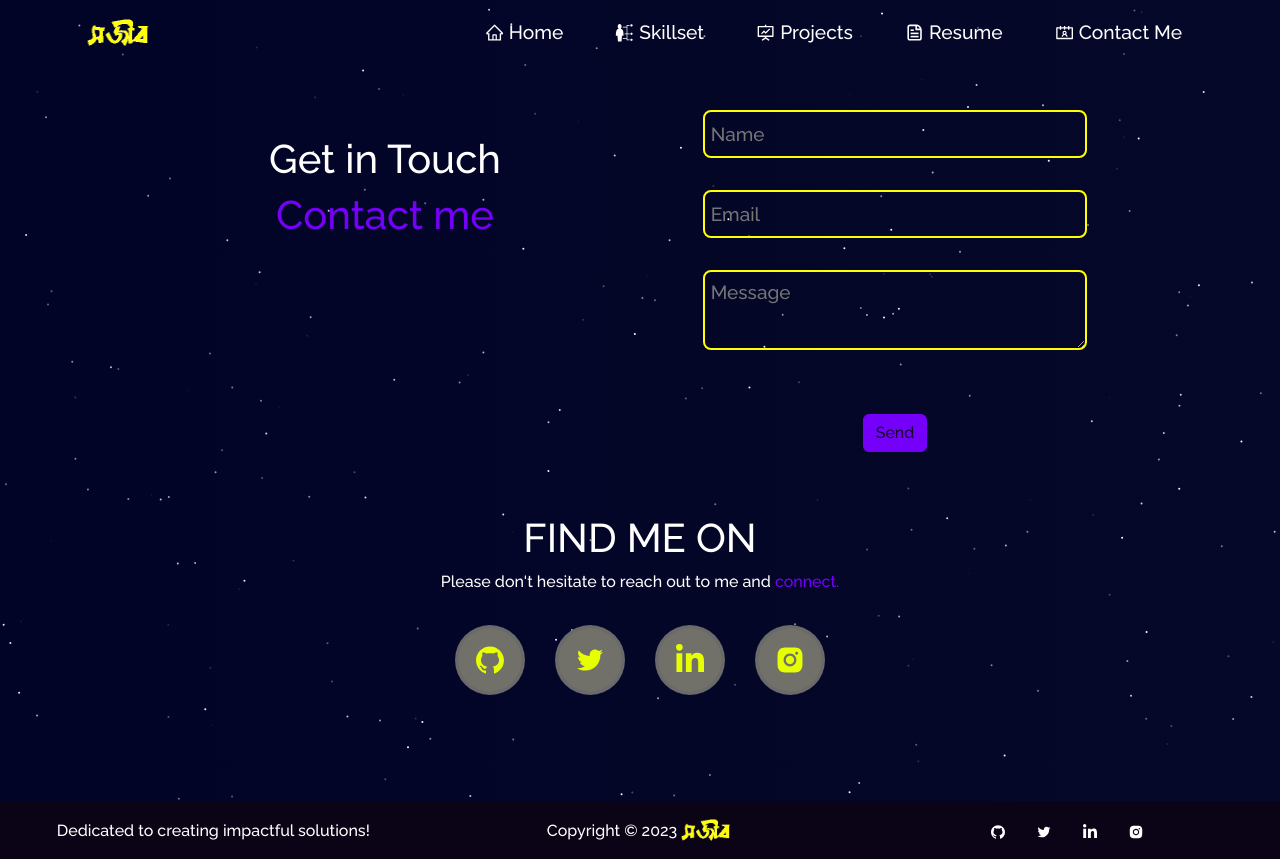
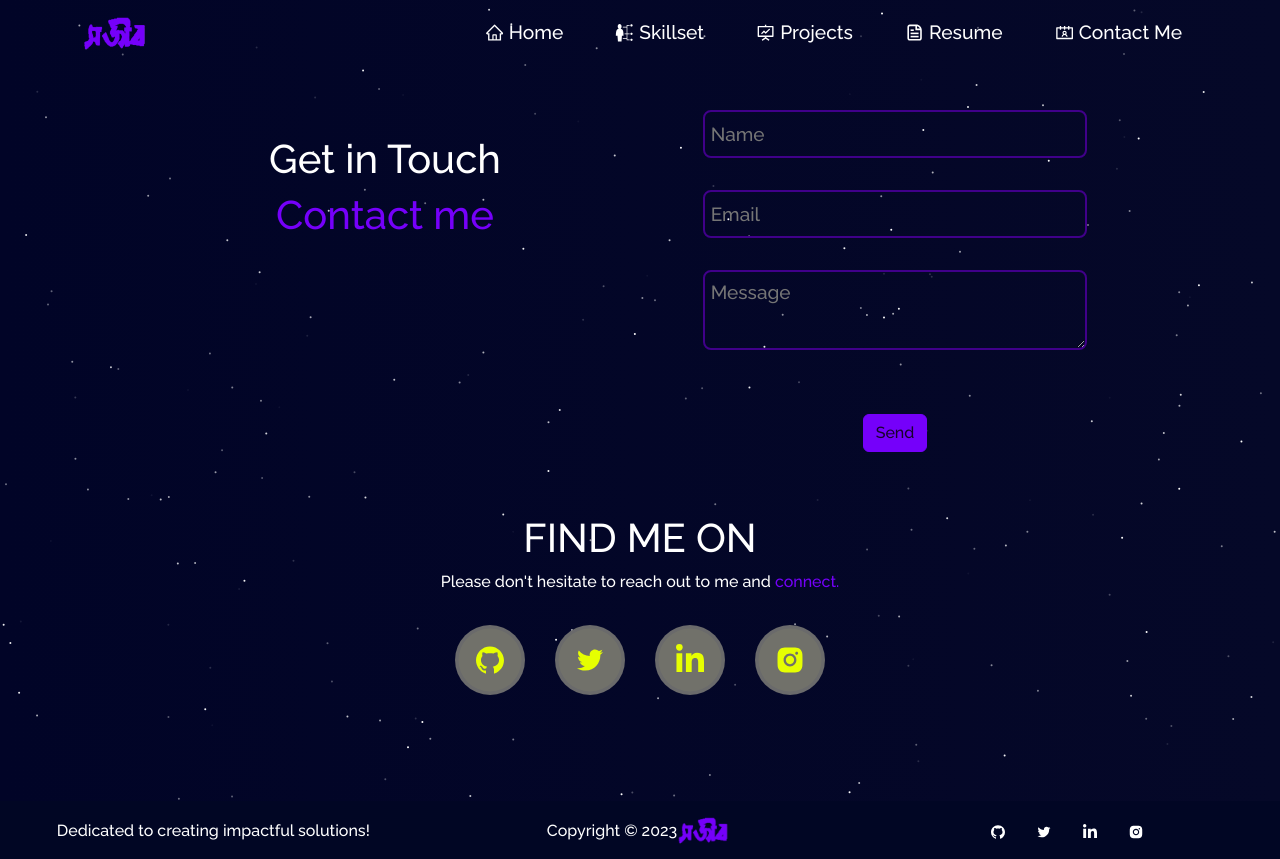
Before and after one commit to 19sajib/portfolio, a React (Create React App) app: page /contact in a window 1280 px wide. Built offline with nearby package versions, Linux system fonts and the light colour scheme.

Commit message:
🌈 Color Change 🌈

```diff
--- a/src/components/Contact/Contact.css
+++ b/src/components/Contact/Contact.css
@@ -34,14 +34,14 @@
     height: 3rem;
     padding: 0.3em;
     outline: none;
-    border: 2px solid yellow;
+    border: 2px solid #40008a;
     border-radius: 8px;
     font-size: 19px;
     color: white
 }
 
 .c-right .user:hover{
-    box-shadow: 0 0 9px #fdf901;
+    box-shadow: 0 0 9px #7500fa;
 }
 
 input{
--- a/src/components/Footer/Footer.jsx
+++ b/src/components/Footer/Footer.jsx
@@ -6,7 +6,7 @@ import {
   AiFillInstagram,
 } from "react-icons/ai";
 import { FaLinkedinIn } from "react-icons/fa";
-import logo from "../../assets/s.png";
+import logo from "../../assets/sLogo.png";
 
 const Footer = () => {
     let date = new Date();
--- a/src/components/Navbar/Navbar.jsx
+++ b/src/components/Navbar/Navbar.jsx
@@ -2,7 +2,7 @@ import React, { useState } from "react";
 import Navbar from "react-bootstrap/Navbar";
 import Nav from "react-bootstrap/Nav";
 import Container from "react-bootstrap/Container";
-import logo from "../../assets/s.png";
+import logo from "../../assets/sLogo.png";
 // import Button from "react-bootstrap/Button";
 import { Link } from "react-router-dom";
 // import { CgGitFork } from "react-icons/cg";
--- a/src/style.css
+++ b/src/style.css
@@ -9,7 +9,7 @@ html {
       rgba(5, 8, 40, 0.87), rgba(1, 4, 39, 0.925)
     );
 
-    --imp-text-color: #c770f0;
+    --imp-text-color: #7500fa;
     --imp-bold-text-color: #7500fa;
   }
 
@@ -79,7 +79,7 @@ html {
   /* Navbar Section  */
   /* --------- */
   .sticky {
-    background-color: #1b1a2ea9 !important;
+    background-color: #38007731 !important;
     transition: all 0.3s ease-out 0s !important;
     box-shadow: 0px 10px 10px 0px rgba(9, 5, 29, 0.171) !important;
     backdrop-filter: blur(15px) !important;
@@ -407,7 +407,7 @@ html {
   /* Footer */
   /* --------- */
   .footer {
-    background-color: rgb(10, 4, 22);
+    background-color: rgb(1, 6, 36);
     bottom: 0 !important;
     padding-top: 10px !important;
     padding-bottom: 8px !important ;
```
Also changed, not shown: src/assets/sLogo.png (added).
